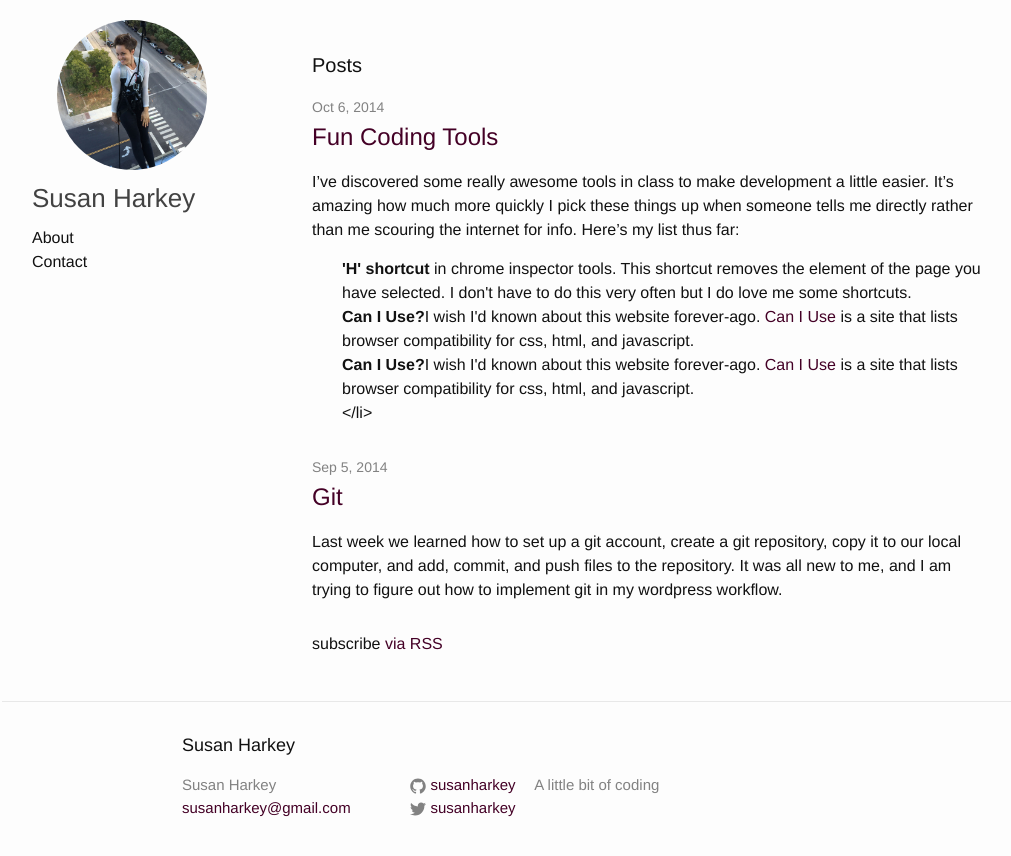
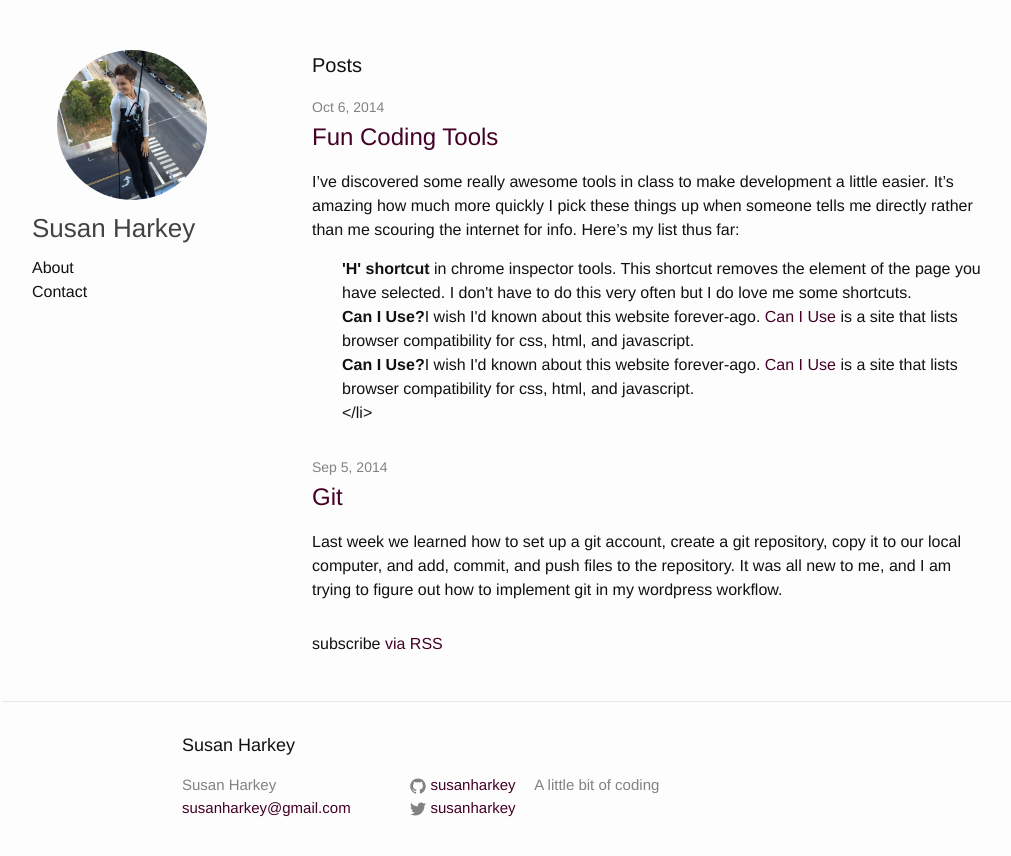
Before and after one commit to susanharkey/susanharkey.github.io, a Jekyll site: the page built from index.html, in a window 1280 px wide. Shown: the top 856 px of the page, without its empty margins (118-1129 px from the left). Built offline with Jekyll 4.4.1, drawn with Linux system fonts in a browser that asks for light colours.

Commit message:
Padding on site header

```diff
--- a/css/style.css
+++ b/css/style.css
@@ -31,6 +31,7 @@ li {
 	.site-header{
 		max-width: 25%;
     	float: left;
+    	padding: 30px 0;
 	}
 
 	.page-content {
```
